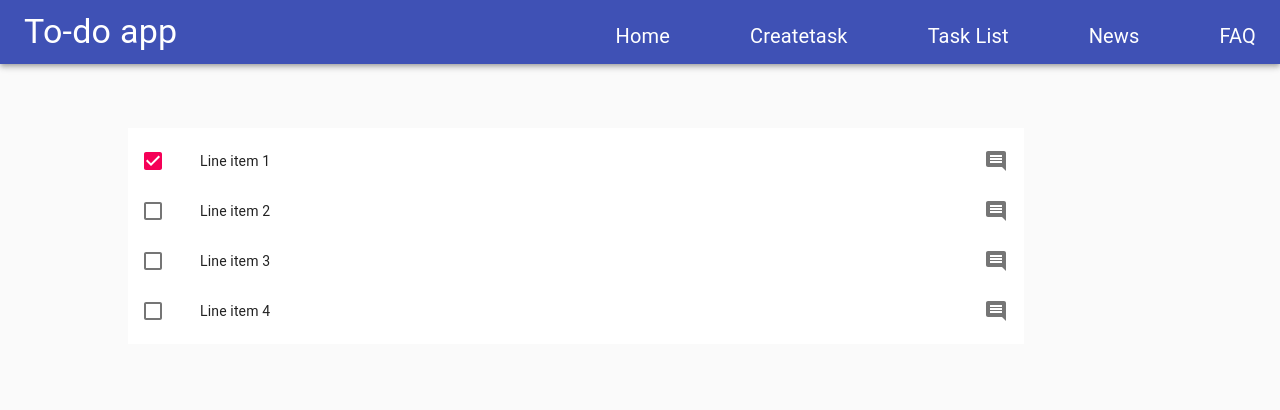
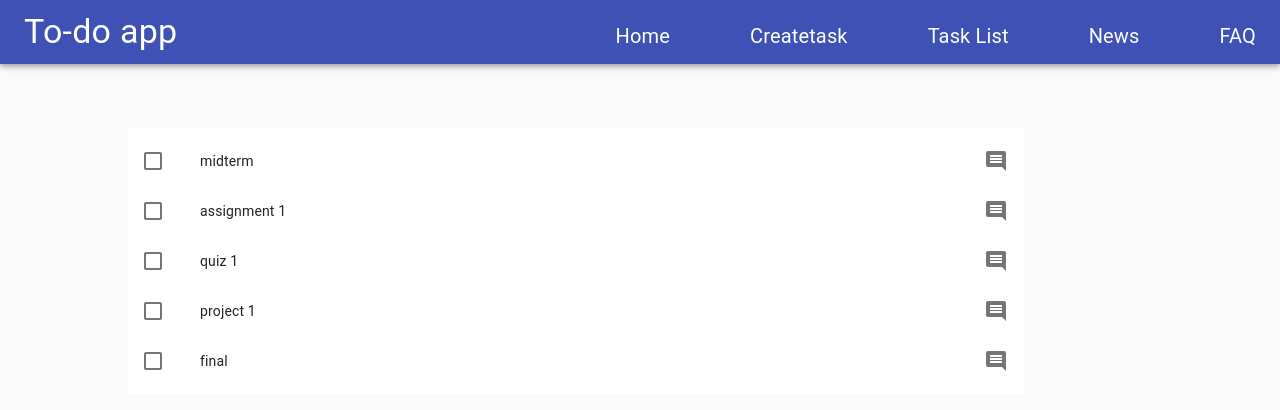
Before and after one commit to malker97/cs565fullstackproject, a React (Create React App) app in the folder src/frontend/my-app/: page /tasklist in a window 1280 px wide. Shown: the top 410 px of the page. Built offline with nearby package versions, Linux system fonts and the light colour scheme.

Commit message:
Create popover but not working with data

```diff
--- a/src/frontend/my-app/src/Page/tasklist.js
+++ b/src/frontend/my-app/src/Page/tasklist.js
@@ -10,6 +10,7 @@ import IconButton from '@material-ui/core/IconButton';
 import CommentIcon from '@material-ui/icons/Comment';
 import Popover from '@material-ui/core/Popover';
 import { Typography } from "@material-ui/core";
+import Data from '../exampled_json/tasklist.json';
 
 const useStyles = makeStyles((theme) => ({
   root: {
@@ -57,8 +58,8 @@ function Tasklist() {
 
   return (
     <List className={classes.root}>
-      {[0, 1, 2, 3].map((value) => {
-        const labelId = `checkbox-list-label-${value}`;
+      {Data.map((value) => {
+        const labelId = `checkbox-list-label-${value.id}`;
 
         return (
           <ListItem key={value} role={undefined} dense button onClick={handleToggle(value)}>
@@ -71,16 +72,15 @@ function Tasklist() {
                 inputProps={{ 'aria-labelledby': labelId }}
               />
             </ListItemIcon>
-            <ListItemText id={labelId} primary={`Line item ${value + 1}`} />
+            <ListItemText id={labelId} primary={`${value.title}`} />
             <ListItemSecondaryAction>
-              <IconButton edge="end" aria-label="comments">
-                <CommentIcon
-                  aria-owns={open ? 'mouse-over-popover' : undefined}
+              <IconButton edge="end" aria-label="comments"aria-owns={open ? 'mouse-over-popover' : undefined}
                   aria-haspopup="true"
                   onMouseEnter={handlePopoverOpen}
-                  onMouseLeave={handlePopoverClose}
-                />
-                <Popover
+                  onMouseLeave={handlePopoverClose}>
+                <CommentIcon />
+              </IconButton>
+              <Popover
                   id="mouse-over-popover"
                   className={classes.popover}
                   classes={{
@@ -99,9 +99,8 @@ function Tasklist() {
                   onClose={handlePopoverClose}
                   disableRestoreFocus
                 >
-                  <Typography>I use Popover.</Typography>
+                  <Typography>Popover didn't work!!!!!</Typography>
                 </Popover>
-              </IconButton>
             </ListItemSecondaryAction>
           </ListItem>
         );
--- /dev/null
+++ b/src/frontend/my-app/src/exampled_json/tasklist.json
@@ -0,0 +1,27 @@
+[
+    {
+        "id" : 0,
+        "title" : "midterm",
+        "description" : "Need to study for midterm exam for CS101"
+    },
+    {
+        "id" : 1,
+        "title" : "assignment 1",
+        "description" : "assignment 1 due next Mon"
+    },
+    {
+        "id" : 2,
+        "title" : "quiz 1",
+        "description" : "quiz 1 due next Tues"
+    },
+    {
+        "id" : 3,
+        "title" : "project 1",
+        "description" : "work on project 1 for CS101"
+    },
+    {
+        "id" : 4,
+        "title" : "final",
+        "description" : "Need to study for final exam for CS101"
+    }
+]
```
